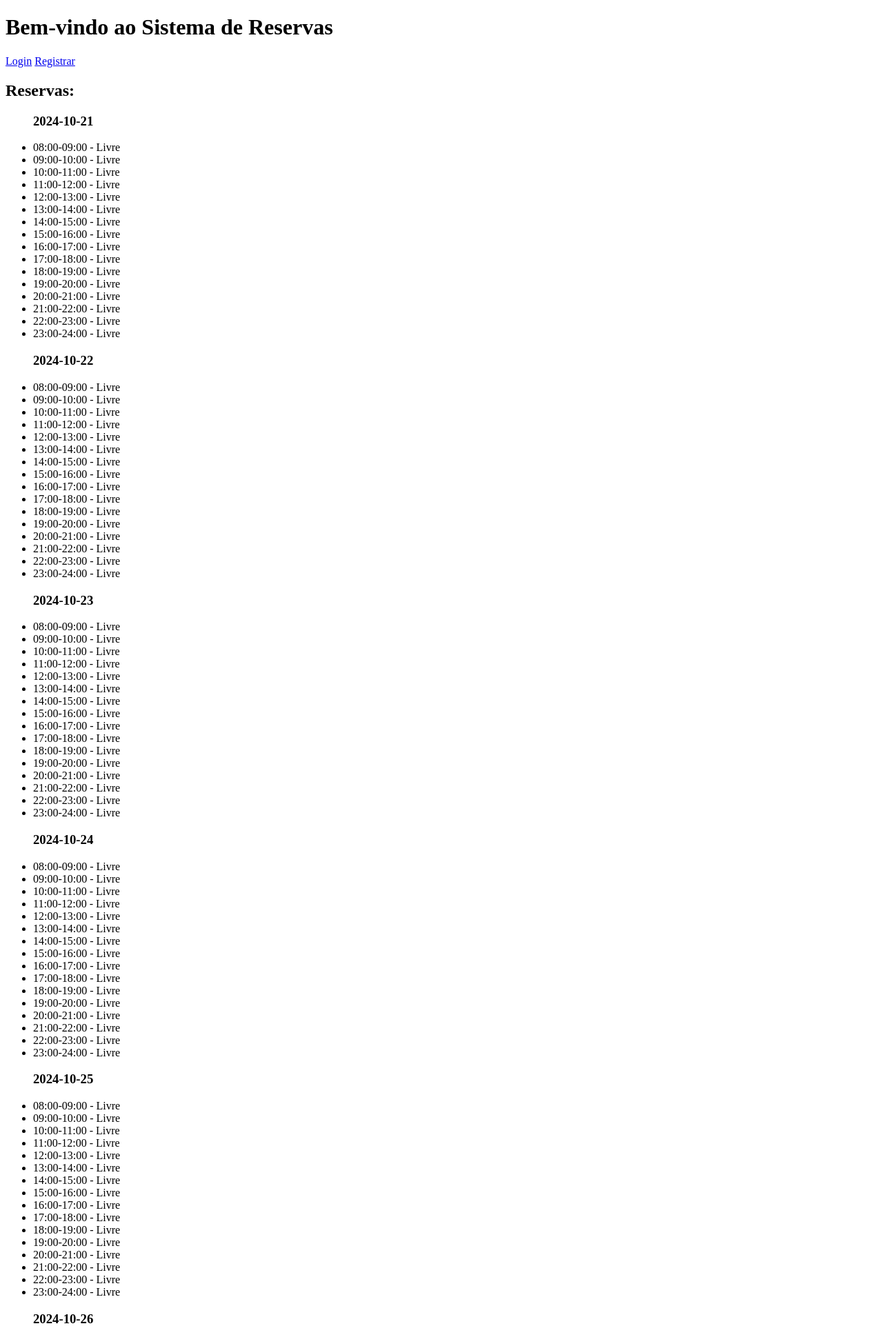
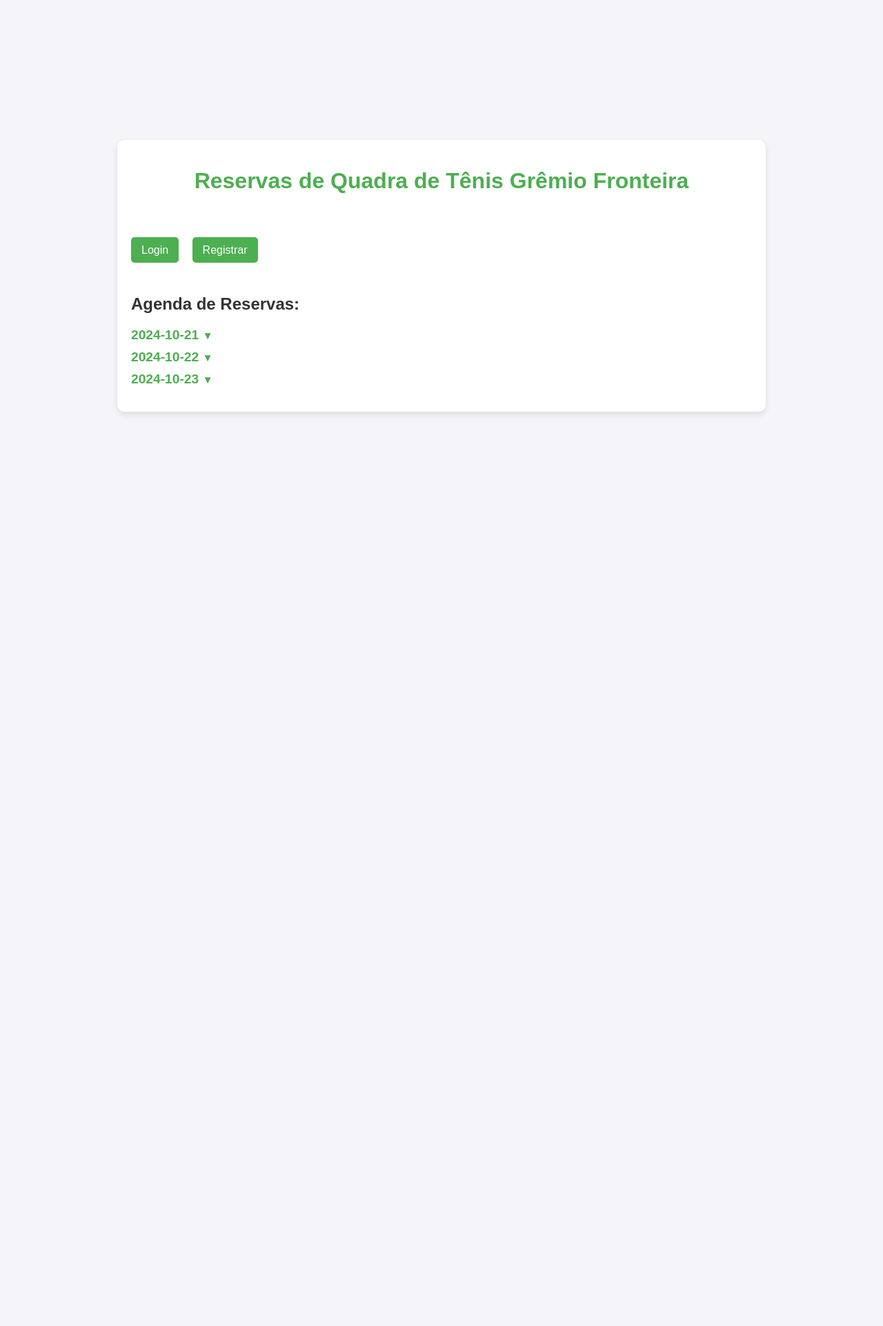
Before and after one commit to EduardoDevMartins/reserva_de_quadra, a Flask app: page / in a window 1280 px wide. Shown: the top 1923 px of the page at 69% size. After the commit the page ends 601 px from the top, so only its background shows below. Run offline with Flask 3, Linux system fonts and the light colour scheme.

Commit message:
estilização finalizada

```diff
--- a/app.py
+++ b/app.py
@@ -127,7 +127,7 @@ def logout():
 @login_required
 def proxima_semana():
     data_atual = datetime.now()
-    data_futura = data_atual + timedelta(weeks=1)
+    data_futura = data_atual + timedelta(days=3)
     return f"A data da próxima semana será: {data_futura.strftime('%Y-%m-%d')}"
 
 @app.route('/minhas_reservas', methods=['GET', 'POST'])
--- /dev/null
+++ b/static/css/style.css
@@ -0,0 +1,222 @@
+/* Geral */
+body {
+    font-family: Arial, sans-serif;
+    background-color: #f4f4f9;
+    margin: 0;
+    padding: 0;
+    color: #333;
+    display: flex;
+    justify-content: center;
+    align-items: center;
+    height: 100vh;
+}
+
+h1 {
+    color: #4CAF50;
+    text-align: center;
+}
+
+.container {
+    width: 80%;
+    max-width: 900px;
+    background-color: white;
+    padding: 20px;
+    box-shadow: 0 4px 8px rgba(0, 0, 0, 0.1);
+    border-radius: 10px;
+    margin: auto;
+}
+
+a {
+    text-decoration: none;
+    color: #4CAF50;
+}
+
+a:hover {
+    text-decoration: underline;
+}
+
+button, .btn {
+    padding: 10px 15px;
+    border: none;
+    border-radius: 5px;
+    background-color: #4CAF50;
+    color: white;
+    cursor: pointer;
+}
+
+button:hover, .btn:hover {
+    background-color: #45a049;
+}
+
+/* Estilização de listas */
+ul {
+    list-style: none;
+    padding: 0;
+}
+
+li {
+    padding: 10px;
+    background-color: #eee;
+    margin-bottom: 5px;
+    border-radius: 5px;
+}
+
+li:nth-child(odd) {
+    background-color: #f9f9f9;
+}
+
+.reserved {
+    color: #ff0000;
+}
+
+.available {
+    color: #4CAF50;
+}
+
+/* Mensagens flash */
+.flash-messages ul {
+    list-style: none;
+    padding: 10px;
+    background-color: #ffdddd;
+    border: 1px solid #ff0000;
+    color: #ff0000;
+    margin-bottom: 15px;
+    border-radius: 5px;
+}
+
+/* Botões */
+.buttons a {
+    margin-right: 15px;
+}
+
+/* Estilos de formulário (login e registro) */
+.form-container {
+    width: 300px;
+    margin: auto;
+    padding: 20px;
+    background-color: white;
+    box-shadow: 0 4px 8px rgba(0, 0, 0, 0.1);
+    border-radius: 10px;
+    margin-top: 50px;
+}
+
+.form-container h1 {
+    text-align: center;
+    color: #4CAF50;
+}
+
+.form-container label {
+    display: block;
+    margin: 10px 0 5px;
+}
+
+.form-container input[type="text"],
+.form-container input[type="password"] {
+    width: 100%;
+    padding: 10px;
+    margin-bottom: 10px;
+    border: 1px solid #ccc;
+    border-radius: 5px;
+    box-sizing: border-box;
+}
+
+.form-container input[type="text"]:focus,
+.form-container input[type="password"]:focus {
+    border-color: #4CAF50;
+    outline: none;
+}
+
+.form-container button {
+    width: 100%;
+    padding: 10px;
+    background-color: #4CAF50;
+    color: white;
+    border: none;
+    border-radius: 5px;
+    cursor: pointer;
+    font-size: 16px;
+}
+
+.form-container button:hover {
+    background-color: #45a049;
+}
+
+.form-container p {
+    text-align: center;
+    margin-top: 10px;
+}
+
+.form-container a {
+    color: #4CAF50;
+}
+
+.form-container a:hover {
+    text-decoration: underline;
+}
+
+/* Mensagens flash */
+.flash-messages {
+    margin-bottom: 15px;
+    color: #ff0000;
+    text-align: center;
+}
+
+/* Estilos para o painel de reservas e lista de horários */
+.lista-horarios {
+    display: none;
+    margin-top: 10px;
+}
+
+.lista-horarios.expanded {
+    display: block;
+}
+
+h3 {
+    margin: 10px 0;
+    font-size: 1.2em;
+    color: #4CAF50;
+    cursor: pointer;
+}
+
+.arrow {
+    font-size: 0.8em;
+}
+
+/* Estilos para a tabela de reservas */
+.reservas-table {
+    width: 100%;
+    border-collapse: collapse;
+    margin-top: 20px;
+}
+
+.reservas-table th, .reservas-table td {
+    padding: 10px;
+    text-align: left;
+    border: 1px solid #ddd;
+}
+
+.reservas-table th {
+    background-color: #4CAF50;
+    color: white;
+}
+
+.reservas-table tr:nth-child(even) {
+    background-color: #f9f9f9;
+}
+
+.reservas-table tr:hover {
+    background-color: #f1f1f1;
+}
+
+/* Estilo do botão de cancelar reserva */
+.btn-cancel {
+    background-color: #ff4d4d;
+    color: white;
+    padding: 5px 10px;
+    border-radius: 5px;
+    text-decoration: none;
+}
+
+.btn-cancel:hover {
+    background-color: #ff0000;
+}
--- a/templates/index.html
+++ b/templates/index.html
@@ -2,11 +2,33 @@
 <html lang="pt-BR">
 <head>
     <meta charset="UTF-8">
-    <title>Página Inicial</title>
+    <title>Reservas de Quadra de Tênis</title>
+    <link rel="stylesheet" href="{{ url_for('static', filename='css/style.css') }}">
+    <script>
+        function mostrarHorarios(data) {
+            const listaHorarios = document.querySelector(`#horarios-${data}`);
+            const todasAsListas = document.querySelectorAll('.lista-horarios');
+
+            // Oculta todas as outras listas
+            todasAsListas.forEach(lista => {
+                if (lista !== listaHorarios) {
+                    lista.classList.remove('expanded');
+                }
+            });
+
+            // Alterna a exibição da lista de horários correspondente à data
+            if (listaHorarios) {
+                listaHorarios.classList.toggle('expanded');
+            }
+        }
+    </script>
 </head>
 <body>
-    <h1>Bem-vindo ao Sistema de Reservas</h1>
+    <div class="container">
+        <h1>Reservas de Quadra de Tênis Grêmio Fronteira</h1>
+        <br><br>
 
+        <div class="flash-messages">
             {% with messages = get_flashed_messages() %}
                 {% if messages %}
                     <ul>
@@ -16,37 +38,48 @@
                     </ul>
                 {% endif %}
             {% endwith %}
+        </div>
 
         {% if current_user.is_authenticated %}
-        <p>Olá, {{ current_user.nome }}!</p>
-        <a href="{{ url_for('logout') }}">Logout</a>
-        <p><a href="{{ url_for('minhas_reservas') }}">Minhas Reservas</a></p>
+            <h2>Olá, {{ current_user.nome }}!</h2>
+            <br>
+            <div class="buttons">
+                <a href="{{ url_for('reserva') }}" class="btn">Nova Reserva</a>
+                <a href="{{ url_for('minhas_reservas') }}" class="btn">Minhas Reservas</a>
+                <a href="{{ url_for('logout') }}" class="btn">Sair</a>
+            </div>
+        {% else %}
+            <div class="buttons">
+                <a href="{{ url_for('login') }}" class="btn">Login</a>
+                <a href="{{ url_for('register') }}" class="btn">Registrar</a>
+            </div>
+        {% endif %}
+        <br><br>
 
-    {% else %}
-        <a href="{{ url_for('login') }}">Login</a>
-        <a href="{{ url_for('register') }}">Registrar</a>
-    {% endif %}
+        <h2>Agenda de Reservas:</h2>
+        <ul>
+            {% for dia in range(3) %}
+                {% set data_atual = (datetime.now() + timedelta(days=dia)).strftime('%Y-%m-%d') %}
+                <h3 onclick="mostrarHorarios('{{ data_atual }}')" style="cursor:pointer;">
+                    {{ data_atual }} <span class="arrow">▼</span>
+                </h3>
 
-    <h2>Reservas:</h2>
-    <ul>
-      {% for dia in range(7) %}
-        {% set data_atual = (datetime.now() + timedelta(days=dia)).strftime('%Y-%m-%d') %}
-        <h3>{{ data_atual }}</h3>
+                <div id="horarios-{{ data_atual }}" class="lista-horarios">
                     {% for h in range(8, 24) %}
                         {% set horario = '{:02d}:00-{:02d}:00'.format(h, h + 1) %}
                         {% set reserva = Reserva.query.filter_by(data=data_atual, horario=horario).first() %}
                         <li>
                             {{ horario }} -
                             {% if reserva %}
-                Reservado por: {{ reserva.user.nome }}  <!-- Aqui você pode acessar user -->
+                                <span class="reserved">Reservado por: {{ reserva.user.nome }}</span>
                             {% else %}
-                Livre
+                                <span class="available">Livre</span>
                             {% endif %}
                         </li>
                     {% endfor %}
+                </div>
             {% endfor %}
         </ul>
-
-    <a href="{{ url_for('reserva') }}">Nova Reserva</a>
+    </div>
 </body>
 </html>
--- a/templates/login.html
+++ b/templates/login.html
@@ -3,10 +3,13 @@
 <head>
     <meta charset="UTF-8">
     <title>Login</title>
+    <link rel="stylesheet" href="{{ url_for('static', filename='css/style.css') }}">
 </head>
 <body>
+    <div class="form-container">
         <h1>Login</h1>
 
+        <div class="flash-messages">
             {% with messages = get_flashed_messages() %}
               {% if messages %}
                 <ul>
@@ -16,6 +19,7 @@
                 </ul>
               {% endif %}
             {% endwith %}
+        </div>
 
         <form method="POST">
             <label for="cpf">CPF:</label>
@@ -24,6 +28,8 @@
             <input type="password" name="password" required>
             <button type="submit">Entrar</button>
         </form>
+
         <p><a href="{{ url_for('index') }}">Voltar</a></p>
+    </div>
 </body>
 </html>
```
Also changed, not shown: templates/minhas_reservas.html (+24 -7 lines), templates/register.html (+7 -1 lines), templates/reserva.html (+8 -0 lines), instance/reservas.db, static/style.css (deleted). Lines whose indentation alone changed are shown as unchanged.
